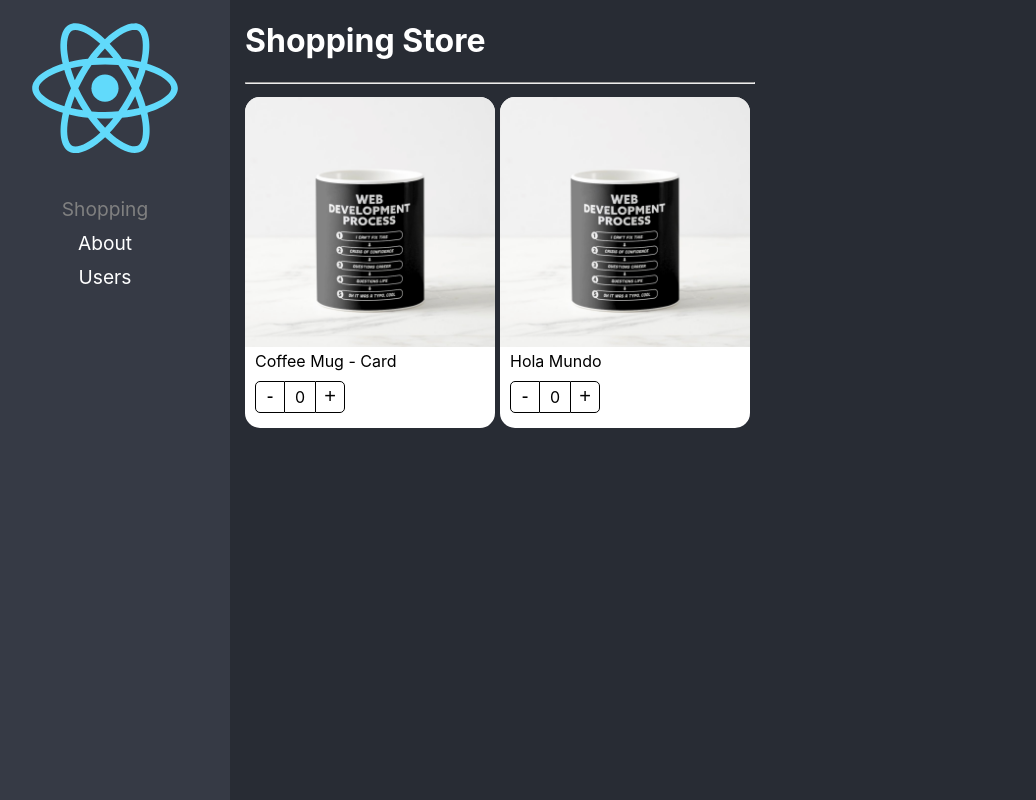
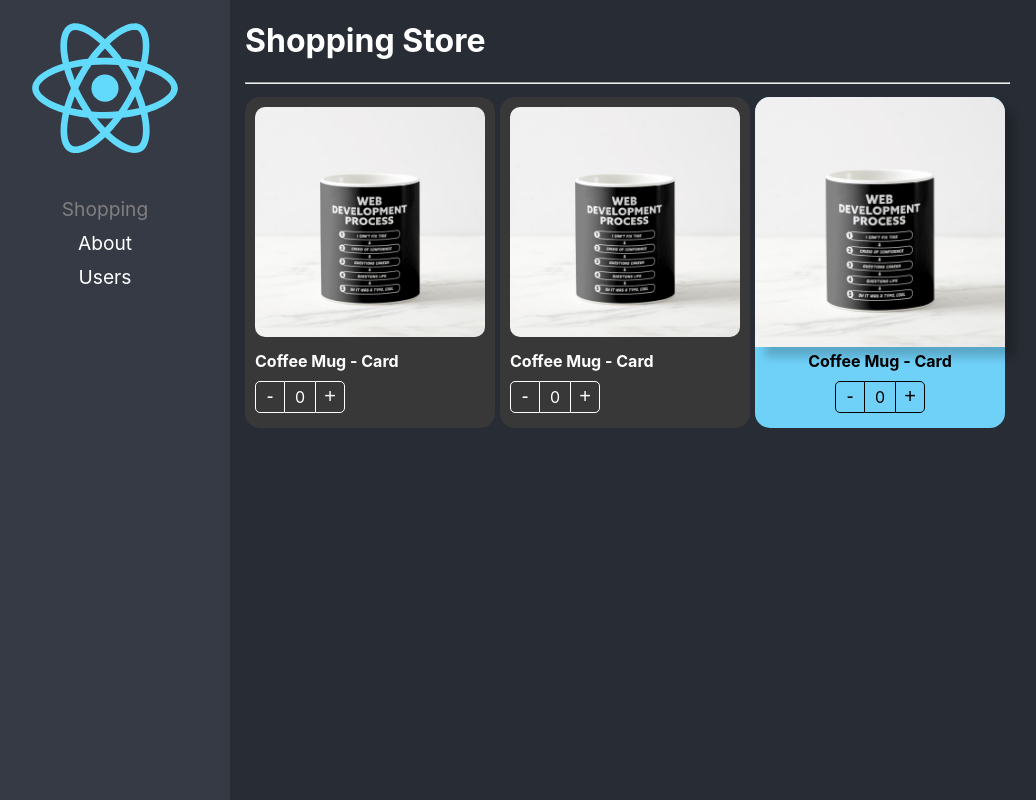
Before and after one commit to ThunderProCode/Curso-React-Pro, a React (Create React App) app: page / in a window 1280 px wide. Shown: the whole page, without its empty margins (20-1056 px from the left). Built offline with nearby package versions, Linux system fonts and the light colour scheme.

Commit message:
comoponent extend styles done

```diff
--- a/src/02-component-patterns/components/ProductButtons.tsx
+++ b/src/02-component-patterns/components/ProductButtons.tsx
@@ -1,11 +1,18 @@
-import React,{ useContext } from "react";
+import React,{ CSSProperties, useContext } from "react";
 import { ProductContext } from "./ProductCard";
 import styles from '../styles/styles.module.css';
 
-export const ProductButtons = () => {
+export interface ProductButtonsProps {
+    className?:string;
+    style?:CSSProperties;
+}
+
+export const ProductButtons = ({ className, style }:ProductButtonsProps) => {
     const { increaseBy, counter } = useContext(ProductContext);
     return (
-        <div className={ styles.buttonsContainer } >
+        <div
+            className={ `${styles.buttonsContainer} ${className}` }
+            style={style}>
                 <button
                     className={ styles.buttonMinus }
                     onClick={ () => increaseBy(-1) }
--- a/src/02-component-patterns/components/ProductCard.tsx
+++ b/src/02-component-patterns/components/ProductCard.tsx
@@ -1,13 +1,20 @@
-import React, { createContext } from 'react';
+import React, { createContext, CSSProperties, ReactElement } from 'react';
 import styles from '../styles/styles.module.css';
 import { useProduct } from '../hooks/useProduct';
-import { ProductContextProps, ProductCardProps } from '../interfaces/interfaces';
+import { ProductContextProps,Product } from '../interfaces/interfaces';
 
 
 export const ProductContext = createContext({  } as ProductContextProps);
 const { Provider } = ProductContext;
 
-export const ProductCard = ({ children,product }: ProductCardProps) => {
+export interface Props {
+    product: Product;
+    children?: ReactElement | ReactElement[];
+    className?:string;
+    style?:CSSProperties;
+}
+
+export const ProductCard = ({ children,product, className, style }: Props) => {
 
     const { counter, increaseBy } = useProduct();
 
@@ -17,7 +24,9 @@
             increaseBy,
             product
         }} >
-            <div className={ styles.productCard }>
+            <div
+                className={ `${styles.productCard} ${className}` }
+                style={style}>
                 { children }
             </div>
         </Provider>
--- a/src/02-component-patterns/components/ProductImage.tsx
+++ b/src/02-component-patterns/components/ProductImage.tsx
@@ -1,10 +1,15 @@
-import React, { useContext } from "react";
+import React, { CSSProperties, useContext } from "react";
 import { ProductContext } from "./ProductCard";
 import  noImage from '../assets/no-image.jpg';
 import styles from '../styles/styles.module.css';
 
-export const ProductImage = ({ img = '' }) => {
+export interface ProductImageProps {
+    img?:string;
+    className?:string;
+    style?:CSSProperties;
+}
 
+export const ProductImage = ({ img,className, style }:ProductImageProps) => {
     const { product } = useContext(ProductContext);
     let imgToShow: string;
     if (img) {
@@ -14,8 +19,12 @@
     } else {
         imgToShow = noImage;
     }
-
     return (
-        <img className={ styles.productImg } src={ imgToShow  } alt="Product" />
+        <img
+            className={ `${styles.productImg} ${className}` }
+            src={ imgToShow  }
+            alt="Product"
+            style={style}
+        />
     )
 }
--- a/src/02-component-patterns/components/ProductTitle.tsx
+++ b/src/02-component-patterns/components/ProductTitle.tsx
@@ -1,11 +1,19 @@
-import React,{ useContext } from "react";
+import React,{ CSSProperties, useContext } from "react";
 import { ProductContext } from "./ProductCard";
 import styles from '../styles/styles.module.css';
 
-export const ProductTitle = ({ title }:{ title:string }) => {
+export interface ProductTitleProps {
+    className?: string;
+    title?: string;
+    style?:CSSProperties;
+}
+
+export const ProductTitle = ({ title, className, style }:ProductTitleProps) => {
     const { product } = useContext(ProductContext);
     return (
-        <span className={ styles.productDescription } >
+        <span
+            className={ `${styles.productDescription} ${className}` }
+            style={style}>
             { title ? title: product.title }
         </span>
     )
--- a/src/02-component-patterns/pages/ShoppingPage.tsx
+++ b/src/02-component-patterns/pages/ShoppingPage.tsx
@@ -1,5 +1,6 @@
 import React from 'react';
 import { ProductCard,ProductButtons, ProductImage, ProductTitle } from '../components';
+import '../styles/custom-styles.css';
 
 const product = {
     id: '1',
@@ -17,16 +18,38 @@
                 flexDirection: 'row',
                 flexWrap: 'wrap'
             }} >
-                <ProductCard product={ product }>
-                    <ProductCard.Image />
-                    <ProductCard.Title title={ '' } />
-                    <ProductCard.Buttons />
+                <ProductCard
+                    product={ product }
+                    className='bg-dark text-white' >
+                    <ProductCard.Image className='custom-image' />
+                    <ProductCard.Title title={ '' } className='text-bold' />
+                    <ProductCard.Buttons className='custom-buttons' />
                 </ProductCard>
 
-                <ProductCard product={ product }>
-                    <ProductImage />
-                    <ProductTitle title={ 'Hola Mundo' } />
-                    <ProductButtons />
+                <ProductCard
+                    product={ product }
+                    className='bg-dark text-white'>
+                    <ProductImage className='custom-image'/>
+                    <ProductTitle className='text-bold'/>
+                    <ProductButtons className='custom-buttons' />
+                </ProductCard>
+
+                <ProductCard
+                    product={ product }
+                    style = {{
+                        backgroundColor:'#70D1F8',
+                        textAlign: 'center'
+                    }} >
+                    <ProductImage style={{
+                        boxShadow: '10px 10px 10px rgba(0,0,0,0.2)',
+                    }} />
+                    <ProductTitle  style={{
+                        fontWeight: 'bold',
+                    }} />
+                    <ProductButtons  style={{
+                        display: 'flex',
+                        justifyContent: 'center',
+                    }} />
                 </ProductCard>
 
             </div>
--- /dev/null
+++ b/src/02-component-patterns/styles/custom-styles.css
@@ -0,0 +1,22 @@
+.bg-dark {
+    background-color: rgb(56,56,56);
+}
+
+.text-white {
+    color: white;
+}
+
+.text-bold {
+    font-weight: bold;
+}
+
+.custom-image {
+    border-radius: 20px;
+    padding: 10px;
+    width: calc(100% - 20px);
+}
+
+.custom-buttons button, .custom-buttons div {
+    color: white;
+    border-color: white;
+}
```
Also changed, not shown: src/02-component-patterns/interfaces/interfaces.ts (+7 -9 lines).
